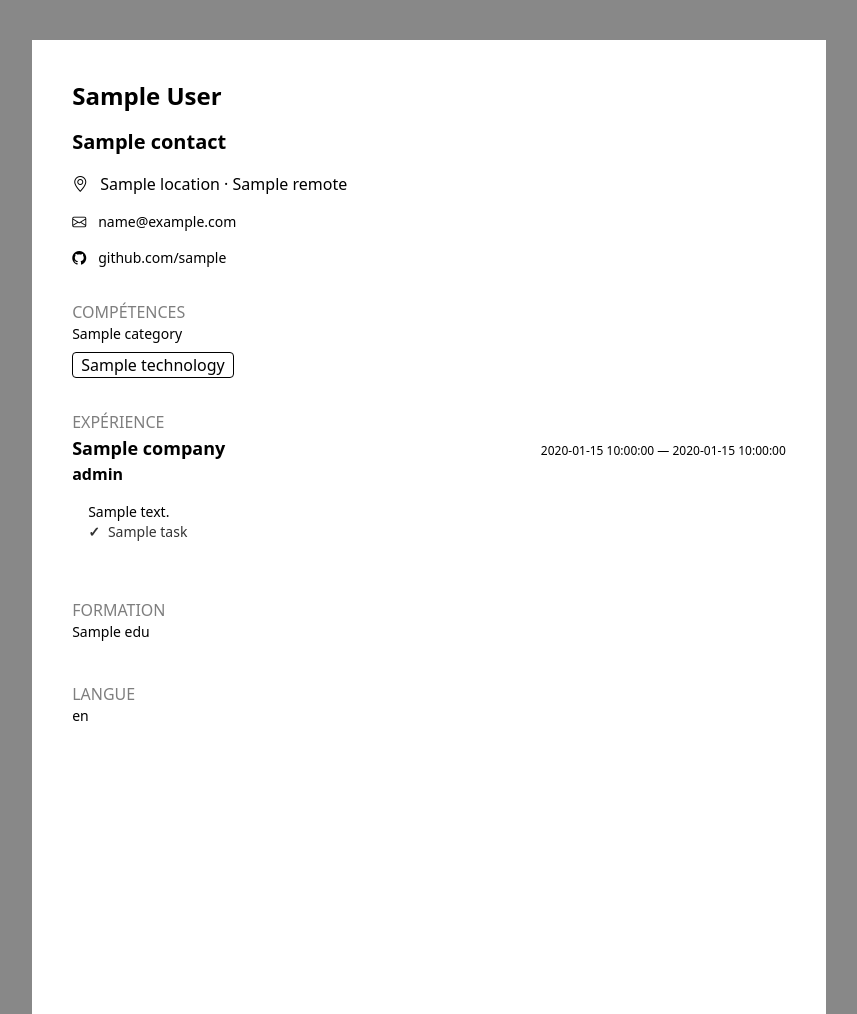
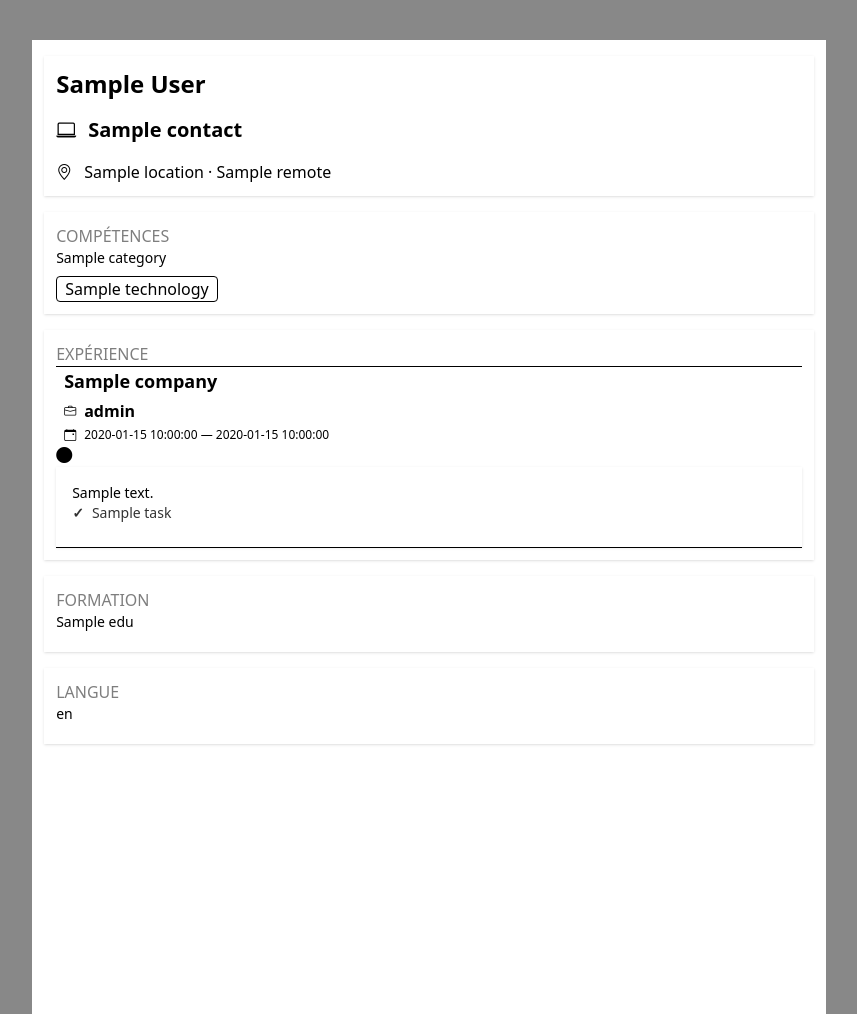
Before and after one commit to julienpillaud/julienpillaud, a Python web app: template app/templates/pdf/cv.html in a window 1280 px wide. Shown: the top 1014 px of the page, without its empty margins (211-1068 px from the left). Run offline with Jinja, Linux system fonts and the light colour scheme; the template is opened without the code that fills it: most values are stand-ins (such as "Sample title", 1, 10 or a date in 2020); some libraries are stand-ins or nearby versions.

Commit message:
feat: add PDF generation (#31)

```diff
--- a/app/templates/html/_card_experiences.html
+++ b/app/templates/_card_experiences.html
@@ -2,7 +2,7 @@
 
 <ul class="timeline timeline-vertical timeline-compact">
   {% for exp in resume.experiences %}
-    <li class="mb-4 last:mb-0">
+    <li class="mb-4 last:mb-0 break-inside-avoid-page">
       <hr/>
       {# ******************************************************************** #}
       <div class="timeline-start text-left flex flex-col gap-1 pl-2">
--- /dev/null
+++ b/app/templates/_card_infos.html
@@ -0,0 +1,89 @@
+<div class="flex flex-col gap-4">
+
+  <div class="flex justify-between items-center">
+    {# name #}
+    <h1 class="text-2xl font-extrabold text-base-content">
+      {{ resume.metadata.contact.full_name }}
+    </h1>
+
+    {#  status #}
+    {% if format == "html" and resume.metadata.contact.available %}
+      <div class="flex items-center gap-2">
+        <div class="status status-success status-lg"></div>
+        <div class="badge badge-sm badge-success badge-outline hidden sm:inline font-semibold uppercase tracking-wider">
+          Disponible
+        </div>
+      </div>
+    {% endif %}
+  </div>
+
+  {# job title #}
+  <div class="flex items-center gap-3 text-xl font-semibold text-base-content/80">
+    <i class="bi bi-laptop text-secondary"></i>
+    <div>
+      {{ resume.metadata.contact.job_title }}
+    </div>
+  </div>
+
+  {# location #}
+  <div class="flex items-center gap-3 text-base font-normal text-base-content/60">
+    <i class="bi bi-geo-alt text-secondary"></i>
+    <div>
+      {{ resume.metadata.contact.location }} · {{ resume.metadata.contact.remote }}
+    </div>
+  </div>
+
+  {# links #}
+  {% if format == "html" %}
+
+    <div class="flex gap-6">
+      <a
+        href="mailto:{{ resume.metadata.contact.email }}"
+        class="btn btn-circle btn-soft"
+      >
+        <i class="bi bi-envelope text-secondary"></i>
+      </a>
+      <a
+        href="https://github.com/{{ resume.metadata.contact.github_username }}"
+        target="_blank"
+        class="btn btn-circle btn-soft"
+      >
+        <i class="bi bi-github text-secondary"></i>
+      </a>
+      <a
+        href="https://www.linkedin.com/in/{{ resume.metadata.contact.linkedin_username }}"
+        target="_blank"
+        class="btn btn-circle btn-soft"
+      >
+        <i class="bi bi-linkedin text-secondary"></i>
+      </a>
+    </div>
+
+  {% elif format == "pdf" %}
+
+    <div class="flex flex-col gap-4 text-sm font-medium text-base-content/60">
+      <a
+        class="flex items-center gap-3"
+        href="mailto:{{ resume.metadata.contact.email }}"
+      >
+        <i class="bi bi-envelope"></i>
+        {{ resume.metadata.contact.email }}
+      </a>
+      <a
+        class="flex items-center gap-3"
+        href="https://www.linkedin.com/in/{{ resume.metadata.contact.linkedin_username }}"
+      >
+        <i class="bi bi-linkedin"></i>
+        <span>linkedin.com/in/{{ resume.metadata.contact.linkedin_username }}</span>
+      </a>
+      <a
+        class="flex items-center gap-3"
+        href="https://github.com/{{ resume.metadata.contact.github_username }}"
+      >
+        <i class="bi bi-github"></i>
+        <span>github.com/{{ resume.metadata.contact.github_username }}</span>
+      </a>
+    </div>
+
+  {% endif %}
+</div>
--- /dev/null
+++ b/app/templates/_content.html
@@ -0,0 +1,33 @@
+<main class="max-w-4xl mx-auto flex flex-col gap-2 md:gap-4 px-3 py-4">
+
+  <div class="card bg-base-200 shadow">
+    <div class="card-body p-3">
+      {% include "_card_infos.html" %}
+    </div>
+  </div>
+
+  <div class="card bg-base-200 shadow">
+    <div class="card-body p-3">
+      {% include "_card_skills.html" %}
+    </div>
+  </div>
+
+  <div class="card bg-base-200 shadow">
+    <div class="card-body p-3">
+      {% include "_card_experiences.html" %}
+    </div>
+  </div>
+
+  <div class="card bg-base-200 shadow">
+    <div class="card-body p-3">
+      {% include "_card_education.html" %}
+    </div>
+  </div>
+
+  <div class="card bg-base-200 shadow">
+    <div class="card-body p-3">
+      {% include "_card_languages.html" %}
+    </div>
+  </div>
+
+</main>
--- a/app/templates/pdf/_card_experiences.html
+++ /dev/null
@@ -1,20 +0,0 @@
-<h2 class="card-title uppercase opacity-50">Expérience</h2>
-
-{% for exp in resume.experiences %}
-
-  <div class="flex justify-between items-baseline">
-    <span class="text-lg font-semibold">{{ exp.company }}</span>
-    <span class="text-xs text-base-content/50">{{ exp.start_date }} — {{ exp.end_date or '' }}</span>
-  </div>
-
-  <div class="font-semibold">{{ exp.role }}</div>
-
-  {% for project in exp.projects %}
-    <div class="card">
-      <div class="card-body p-2 md:p-4">
-        {% include "_card_project.html" %}
-      </div>
-    </div>
-  {% endfor %}
-
-{% endfor %}
--- a/app/templates/pdf/_card_infos.html
+++ /dev/null
@@ -1,34 +0,0 @@
-<div class="flex flex-col gap-4">
-
-  <div class="flex justify-between items-center">
-    {# name #}
-    <h1 class="text-2xl font-extrabold text-base-content">
-      {{ resume.metadata.contact.full_name }}
-    </h1>
-  </div>
-
-  {# job title #}
-  <div class="flex items-center gap-3 text-xl font-semibold text-base-content/80">
-    <div>
-      {{ resume.metadata.contact.job_title }}
-    </div>
-  </div>
-
-  {# location #}
-  <div class="flex items-center gap-3 text-base font-normal text-base-content/60">
-    <i class="bi bi-geo-alt"></i>
-    <div>
-      {{ resume.metadata.contact.location }} · {{ resume.metadata.contact.remote }}
-    </div>
-  </div>
-
-  <div class="flex items-center gap-3 text-sm font-medium text-base-content/60">
-    <i class="bi bi-envelope"></i>
-    {{ resume.metadata.contact.email }}
-  </div>
-
-  <div class="flex items-center gap-3 text-sm font-medium text-base-content/60">
-    <i class="bi bi-github"></i>
-    github.com/{{ resume.metadata.contact.github_username }}
-  </div>
-</div>
--- a/app/templates/pdf/cv.html
+++ b/app/templates/pdf/cv.html
@@ -1,8 +1,8 @@
 <!DOCTYPE html>
-<html lang="en">
+<html lang="fr">
 <head>
   <meta charset="UTF-8">
-  <title>Preview PDF</title>
+  <title>{{ resume.metadata.contact.full_name }}</title>
   <link href="https://cdn.jsdelivr.net/npm/daisyui@5" rel="stylesheet" type="text/css"/>
   <link rel="stylesheet" href="https://cdn.jsdelivr.net/npm/bootstrap-icons@1.13.1/font/bootstrap-icons.min.css">
 
@@ -28,17 +28,28 @@
     }
 
     @media print {
+    {# Remove padding used for preview #}
       body {
         padding: 0;
       }
 
+    {# Remove all shadow #}
+      * {
+        box-shadow: none !important;
+      }
+
+    {# Add padding top after page break #}
+      .break-inside-avoid-page {
+        padding-top: 1rem !important;
+      }
+
+      .text-primary,
+      .text-secondary {
+        color: currentColor !important;
+      }
+
       .border-primary {
         border-color: rgba(0, 0, 0, 0.3) !important;
-        color: inherit !important;
-      }
-
-      .card {
-        break-after: avoid;
       }
     }
 
@@ -47,47 +58,9 @@
 <body>
 
 <div class="pdf">
-  <div class="content p-6">
 
-    <div class="card">
-      <div class="card-body p-2 md:p-4">
-        {% include "pdf/_card_infos.html" %}
-      </div>
-    </div>
+  {% include "_content.html" %}
 
-    <div class="divider m-0"></div>
-
-    <div class="card">
-      <div class="card-body p-2 md:p-4">
-        {% include "_card_skills.html" %}
-      </div>
-    </div>
-
-    <div class="divider m-0"></div>
-
-    <div class="card">
-      <div class="card-body p-2 md:p-4">
-        {% include "pdf/_card_experiences.html" %}
-      </div>
-    </div>
-
-    <div class="divider m-0"></div>
-
-    <div class="card">
-      <div class="card-body p-2 md:p-4">
-        {% include "_card_education.html" %}
-      </div>
-    </div>
-
-    <div class="divider m-0"></div>
-
-    <div class="card">
-      <div class="card-body p-2 md:p-4">
-        {% include "_card_languages.html" %}
-      </div>
-    </div>
-
-  </div>
 </div>
 
 </body>
```
Also changed, not shown: app/api/router.py (+8 -4 lines), app/infrastructure/pdf_converter.py (+8 -0 lines), app/templates/html/_card_infos.html (deleted, +0 -59 lines), app/templates/html/_navbar.html (+4 -11 lines), app/templates/html/cv.html (+2 -31 lines).
